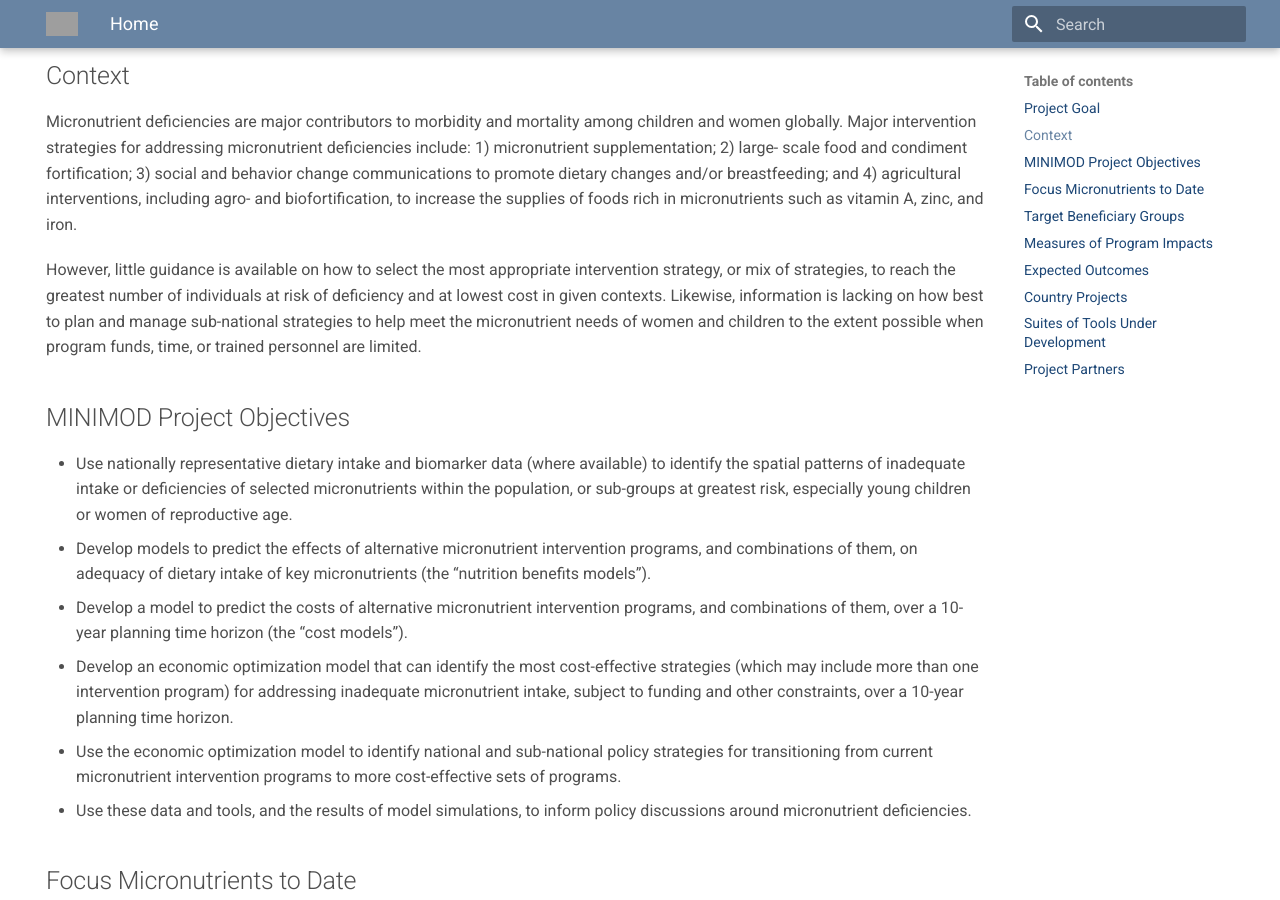
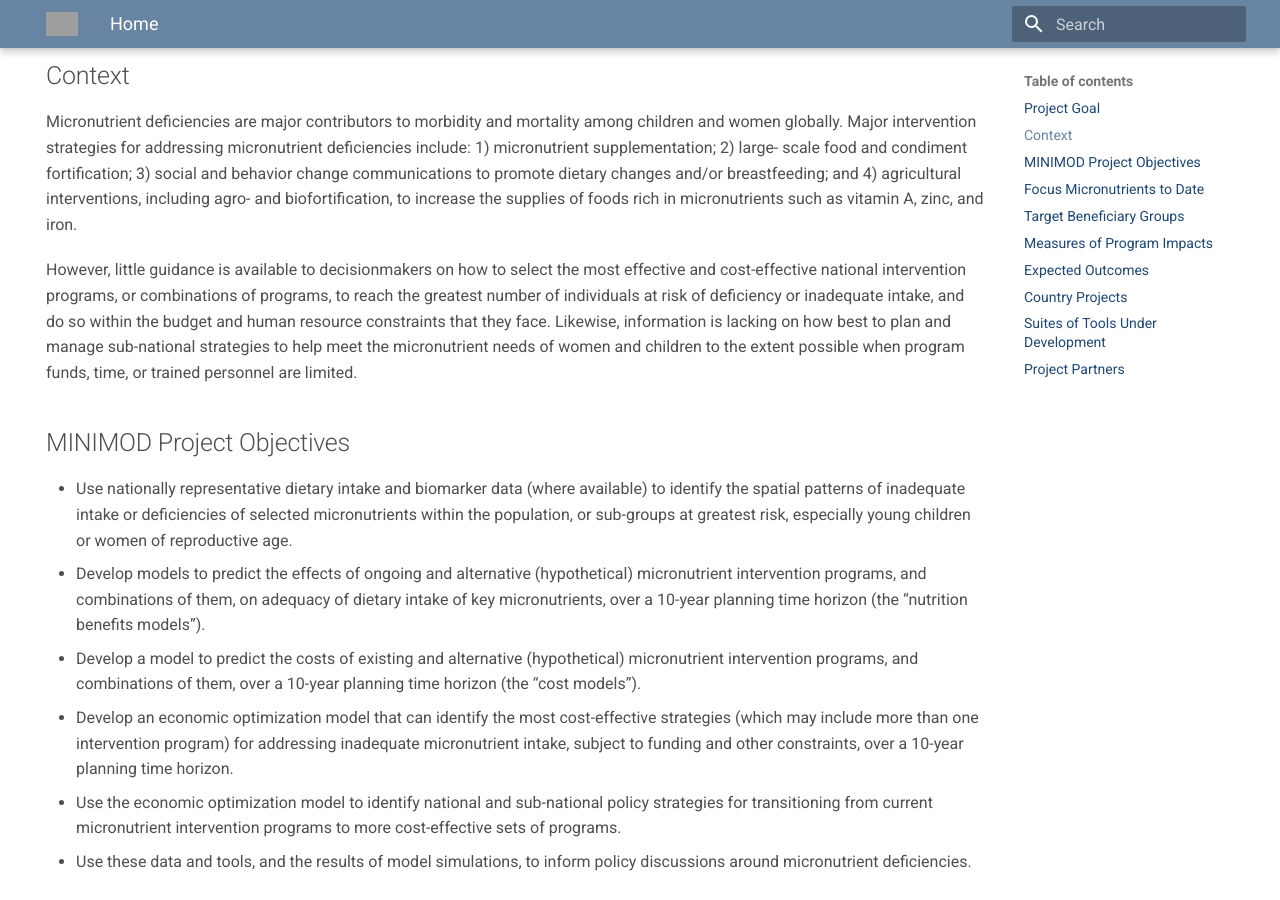
Before and after one commit to minimod-nutrition/minimod-website, an MkDocs documentation site: the page built from docs/index.md, in a window 1280 px wide and 900 px high, scrolled down 723 px. Built offline with MkDocs 1.6.1 and Material for MkDocs 9.7.7, drawn with Linux system fonts in a browser that asks for light colours; nearby versions of some CDN libraries; some of the changed text lies outside the part shown; grey boxes are pictures that could not be loaded.

Commit message:
updated home page

```diff
--- a/docs/index.md
+++ b/docs/index.md
@@ -174,13 +174,13 @@ To develop and use a suite of tools that allows decision-makers to design and ma
 
 Micronutrient deficiencies are major contributors to morbidity and mortality among children and women globally. Major intervention strategies for addressing micronutrient deficiencies include: 1) micronutrient supplementation; 2) large- scale food and condiment fortification; 3) social and behavior change communications to promote dietary changes and/or breastfeeding; and 4) agricultural interventions, including agro- and biofortification, to increase the supplies of foods rich in micronutrients such as vitamin A, zinc, and iron.
 
-However, little guidance is available on how to select the most appropriate intervention strategy, or mix of strategies, to reach the greatest number of individuals at risk of deficiency and at lowest cost in given contexts. Likewise, information is lacking on how best to plan and manage sub-national strategies to help meet the micronutrient needs of women and children to the extent possible when program funds, time, or trained personnel are limited.
+However, little guidance is available to decisionmakers on how to select the most effective and cost-effective national intervention programs, or combinations of programs, to reach the greatest number of individuals at risk of deficiency or inadequate intake, and do so within the budget and human resource constraints that they face. Likewise, information is lacking on how best to plan and manage sub-national strategies to help meet the micronutrient needs of women and children to the extent possible when program funds, time, or trained personnel are limited.
 
 ## MINIMOD Project Objectives
 
 - Use nationally representative dietary intake and biomarker data (where available) to identify the spatial patterns of inadequate intake or deficiencies of selected micronutrients within the population, or sub-groups at greatest risk, especially young children or women of reproductive age.
-- Develop models to predict the effects of alternative micronutrient intervention programs, and combinations of them, on adequacy of dietary intake of key micronutrients (the “nutrition benefits models”).
-- Develop a model to predict the costs of alternative micronutrient intervention programs, and combinations of them, over a 10-year planning time horizon (the “cost models”).
+- Develop models to predict the effects of ongoing and alternative (hypothetical) micronutrient intervention programs, and combinations of them, on adequacy of dietary intake of key micronutrients, over a 10-year planning time horizon (the “nutrition benefits models”).
+- Develop a model to predict the costs of existing and alternative (hypothetical) micronutrient intervention programs, and combinations of them, over a 10-year planning time horizon (the “cost models”).
 - Develop an economic optimization model that can identify the most cost-effective strategies (which may include more than one intervention program) for addressing inadequate micronutrient intake, subject to funding and other constraints, over a 10-year planning time horizon.
 - Use the economic optimization model to identify national and sub-national policy strategies for transitioning from current micronutrient intervention programs to more cost-effective sets of programs.
 - Use these data and tools, and the results of model simulations, to inform policy discussions around micronutrient deficiencies.
@@ -213,6 +213,6 @@ MINIMOD-Full tool making use of individual dietary intake and other primary data
 
 ## Project Partners
 
-Helen Keller International Country Offices in Burkina Faso, Cameroon, Nigeria, and Senegal; Ethiopian Public Health Institute, and the Johns Hopkins University Bloomberg School of Public Health.
+Helen Keller International Country Offices in Burkina Faso, Cameroon, Nigeria, and Senegal; Ethiopian Public Health Institute; and the Johns Hopkins University Bloomberg School of Public Health.
 
 The MINIMOD Project is supported in part by grants from the Bill & Melinda Gates Foundation to the University of California, Davis. Additional support has been provided by the Michael and Susan Dell Foundation, Sight and Life, the Nutrition Program of the New York Academy of Sciences, and by a gift from Mars Incorporated to UC Davis to support training and research in the economics of human nutrition.
```
